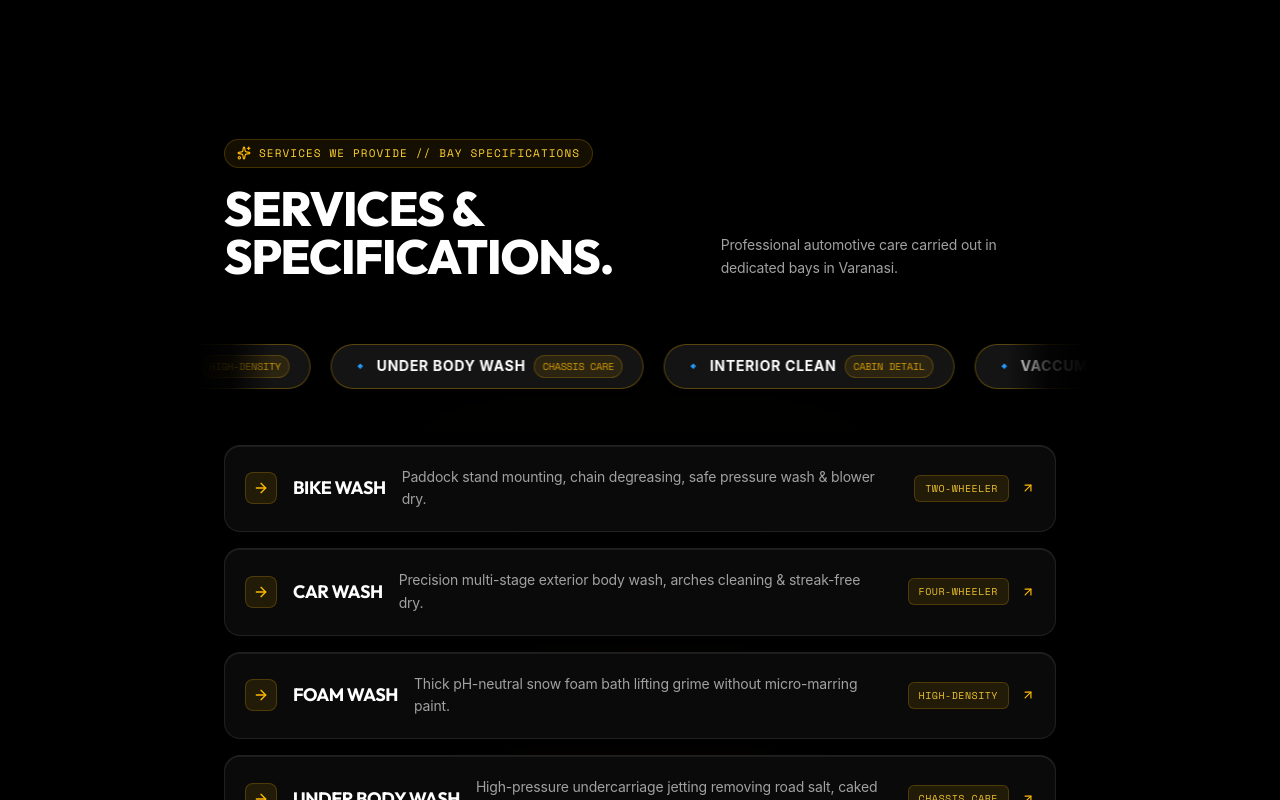
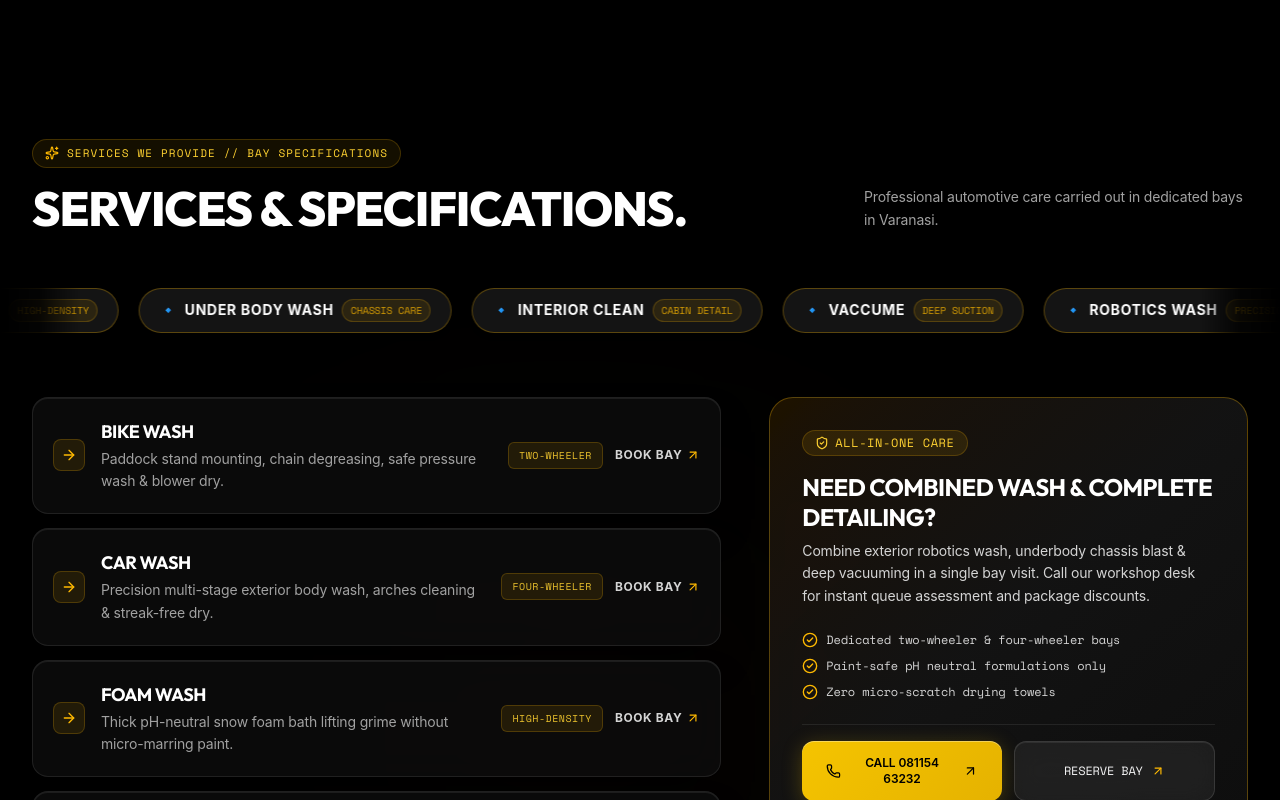
Before and after one commit to avinash345461-star/roadstar-garage, a React (Vite) app: page / in a window 1280 px wide. Shown: the part 1280-2080 px from the top of the page. Built offline with nearby package versions, Linux system fonts and the light colour scheme.

Commit message:
Position vertical services list on the left side with studio detail callout on the right

```diff
--- a/src/components/Services.jsx
+++ b/src/components/Services.jsx
@@ -1,6 +1,6 @@
 import React from 'react';
 import { motion } from 'framer-motion';
-import { Sparkles, ArrowRight, ArrowUpRight, Phone, ShieldCheck } from 'lucide-react';
+import { Sparkles, ArrowRight, ArrowUpRight, Phone, ShieldCheck, CheckCircle2 } from 'lucide-react';
 
 export default function Services({ onSelectService }) {
   const serviceList = [
@@ -16,9 +16,9 @@ export default function Services({ onSelectService }) {
   return (
     <section id="services" className="relative py-16 sm:py-24 md:py-36 bg-black border-b border-white/[0.06] overflow-hidden">
       {/* Ambient background glow */}
-      <div className="absolute top-1/2 left-1/2 -translate-x-1/2 -translate-y-1/2 w-[500px] h-[300px] bg-amber-500/[0.04] rounded-full blur-[140px] pointer-events-none"></div>
+      <div className="absolute top-1/2 left-1/4 -translate-y-1/2 w-[500px] h-[300px] bg-amber-500/[0.04] rounded-full blur-[140px] pointer-events-none"></div>
 
-      <div className="max-w-4xl mx-auto px-4 sm:px-8 relative z-10">
+      <div className="max-w-7xl mx-auto px-4 sm:px-8 relative z-10">
 
         {/* Section Header */}
         <motion.div
@@ -26,7 +26,7 @@ export default function Services({ onSelectService }) {
           whileInView={{ opacity: 1, y: 0 }}
           viewport={{ once: true, margin: '-60px' }}
           transition={{ duration: 0.7, ease: [0.16, 1, 0.3, 1] }}
-          className="mb-10 sm:mb-14 text-center sm:text-left flex flex-col sm:flex-row sm:items-end justify-between gap-4"
+          className="mb-8 sm:mb-12 text-left flex flex-col sm:flex-row sm:items-end justify-between gap-4"
         >
           <div>
             <div className="inline-flex items-center gap-2 px-3 py-1 rounded-full bg-amber-400/[0.08] border border-amber-400/20 mb-3 sm:mb-4">
@@ -39,13 +39,13 @@ export default function Services({ onSelectService }) {
               SERVICES & SPECIFICATIONS.
             </h2>
           </div>
-          <p className="text-xs sm:text-sm text-neutral-400 max-w-sm font-normal leading-relaxed">
+          <p className="text-xs sm:text-sm text-neutral-400 max-w-sm font-normal leading-relaxed text-left">
             Professional automotive care carried out in dedicated bays in Varanasi.
           </p>
         </motion.div>
 
         {/* Always Horizontal Moving Services Marquee */}
-        <div className="mb-8 sm:mb-12 relative overflow-hidden -mx-4 sm:-mx-8 px-4 sm:px-8 py-2">
+        <div className="mb-10 sm:mb-14 relative overflow-hidden -mx-4 sm:-mx-8 px-4 sm:px-8 py-2">
           {/* Edge fade gradients */}
           <div className="absolute left-0 top-0 bottom-0 w-10 sm:w-20 bg-gradient-to-r from-black via-black/80 to-transparent z-10 pointer-events-none"></div>
           <div className="absolute right-0 top-0 bottom-0 w-10 sm:w-20 bg-gradient-to-l from-black via-black/80 to-transparent z-10 pointer-events-none"></div>
@@ -78,39 +78,46 @@ export default function Services({ onSelectService }) {
           </motion.div>
         </div>
 
-        {/* Vertical Stacked List of Services */}
-        <div className="flex flex-col space-y-3 sm:space-y-4 mb-10">
+        {/* 2-Column Asymmetric Layout: Left Side List, Right Side Studio Callout */}
+        <div className="grid grid-cols-1 lg:grid-cols-12 gap-8 lg:gap-12 items-start">
+
+          {/* LEFT SIDE: Vertical Services List */}
+          <div className="lg:col-span-7 flex flex-col space-y-3 sm:space-y-3.5">
             {serviceList.map((service, index) => (
               <motion.div
                 key={service.name}
-              initial={{ opacity: 0, y: 15 }}
-              whileInView={{ opacity: 1, y: 0 }}
+                initial={{ opacity: 0, x: -20 }}
+                whileInView={{ opacity: 1, x: 0 }}
                 viewport={{ once: true, margin: '-30px' }}
-              transition={{ duration: 0.4, delay: index * 0.05, ease: [0.16, 1, 0.3, 1] }}
+                transition={{ duration: 0.4, delay: index * 0.04, ease: [0.16, 1, 0.3, 1] }}
                 whileHover={{ x: 6, borderColor: 'rgba(245, 196, 0, 0.5)' }}
                 onClick={() => onSelectService(service.name)}
-              className="glass-panel-hover rounded-xl sm:rounded-2xl p-4 sm:p-5 flex flex-col sm:flex-row sm:items-center justify-between gap-3 sm:gap-6 group cursor-pointer border border-white/[0.08] transition-all"
+                className="glass-panel-hover rounded-xl sm:rounded-2xl p-4 sm:p-5 flex flex-col sm:flex-row sm:items-center justify-between gap-3 sm:gap-5 group cursor-pointer border border-white/[0.08] text-left transition-all"
               >
-              {/* Left Column: Arrow + Title + Description */}
+                {/* Left: Arrow -> and Text */}
                 <div className="flex items-start sm:items-center gap-3 sm:gap-4 flex-1">
-                {/* Arrow Icon replacing emoji */}
                   <div className="w-8 h-8 rounded-lg bg-amber-400/10 border border-amber-400/20 flex items-center justify-center shrink-0 text-amber-400 group-hover:bg-amber-400 group-hover:text-black group-hover:translate-x-1 transition-all mt-0.5 sm:mt-0">
                     <ArrowRight className="w-4 h-4" />
                   </div>
 
-                <div className="flex flex-col sm:flex-row sm:items-center gap-1 sm:gap-4 flex-1">
-                  <h3 className="text-base sm:text-lg font-bold font-heading text-white group-hover:text-amber-300 transition-colors uppercase tracking-tight whitespace-nowrap">
+                  <div className="flex flex-col text-left">
+                    <div className="flex items-center gap-2">
+                      <h3 className="text-base sm:text-lg font-bold font-heading text-white group-hover:text-amber-300 transition-colors uppercase tracking-tight">
                         {service.name}
                       </h3>
-                  <p className="text-xs sm:text-sm text-neutral-400 group-hover:text-neutral-300 transition-colors leading-relaxed font-normal">
+                      <span className="text-[9px] font-mono uppercase tracking-wider text-amber-300/80 bg-amber-400/10 px-2 py-0.5 rounded border border-amber-400/20 sm:hidden">
+                        {service.tag}
+                      </span>
+                    </div>
+                    <p className="text-xs sm:text-sm text-neutral-400 group-hover:text-neutral-300 transition-colors leading-relaxed font-normal mt-0.5">
                       {service.desc}
                     </p>
                   </div>
                 </div>
 
-              {/* Right Column: Tag & Book Action */}
+                {/* Right: Tag & Book Action */}
                 <div className="flex items-center justify-between sm:justify-end gap-3 shrink-0 pt-2 sm:pt-0 border-t sm:border-t-0 border-white/[0.06]">
-                <span className="text-[9px] sm:text-[10px] font-mono uppercase tracking-wider text-amber-300/90 bg-amber-400/10 px-2.5 py-1 rounded-md border border-amber-400/20">
+                  <span className="hidden sm:inline-block text-[9px] sm:text-[10px] font-mono uppercase tracking-wider text-amber-300/90 bg-amber-400/10 px-2.5 py-1 rounded-md border border-amber-400/20">
                     {service.tag}
                   </span>
 
@@ -121,7 +128,7 @@ export default function Services({ onSelectService }) {
                     }}
                     className="flex items-center gap-1 text-xs font-bold uppercase tracking-wider text-neutral-300 group-hover:text-amber-400 transition-colors cursor-pointer"
                   >
-                  <span className="hidden xs:inline">BOOK BAY</span>
+                    <span>BOOK BAY</span>
                     <ArrowUpRight className="w-3.5 h-3.5 text-amber-400 group-hover:translate-x-0.5 group-hover:-translate-y-0.5 transition-transform" />
                   </button>
                 </div>
@@ -129,36 +136,68 @@ export default function Services({ onSelectService }) {
             ))}
           </div>
 
-        {/* Quick Custom Combination Card */}
+          {/* RIGHT SIDE: Studio Details & Quick Combination Card */}
+          <div className="lg:col-span-5 flex flex-col space-y-5 lg:sticky lg:top-24">
+
+            {/* Custom Combination Card */}
             <motion.div
               initial={{ opacity: 0, y: 20 }}
               whileInView={{ opacity: 1, y: 0 }}
               viewport={{ once: true, margin: '-40px' }}
               transition={{ duration: 0.6 }}
-          className="rounded-2xl p-5 sm:p-7 bg-gradient-to-r from-amber-500/[0.12] via-neutral-900/80 to-neutral-900/60 border border-amber-400/30 backdrop-blur-xl flex flex-col sm:flex-row sm:items-center justify-between gap-4"
+              className="rounded-2xl sm:rounded-3xl p-6 sm:p-8 bg-gradient-to-br from-amber-500/[0.12] via-neutral-900/80 to-neutral-900/60 border border-amber-400/30 backdrop-blur-xl flex flex-col justify-between text-left"
             >
               <div>
-            <div className="inline-flex items-center gap-1.5 px-2.5 py-0.5 rounded-full bg-amber-400/10 border border-amber-400/20 text-amber-300 text-[10px] font-mono uppercase tracking-wider mb-2">
-              <ShieldCheck className="w-3 h-3" />
-              <span>CUSTOM SERVICE PACKAGE</span>
+                <div className="inline-flex items-center gap-1.5 px-3 py-1 rounded-full bg-amber-400/10 border border-amber-400/20 text-amber-300 text-[10px] sm:text-xs font-mono uppercase tracking-wider mb-4">
+                  <ShieldCheck className="w-3.5 h-3.5" />
+                  <span>ALL-IN-ONE CARE</span>
                 </div>
-            <h4 className="text-base sm:text-lg font-bold font-heading uppercase text-white mb-1">
+                <h4 className="text-xl sm:text-2xl font-bold font-heading uppercase text-white mb-2 leading-tight">
                   NEED COMBINED WASH & COMPLETE DETAILING?
                 </h4>
-            <p className="text-xs sm:text-sm text-neutral-300 font-normal">
-              Direct desk assistance for exterior wash, underbody chassis blast & cabin vacuum packages.
+                <p className="text-xs sm:text-sm text-neutral-300 font-normal leading-relaxed mb-6">
+                  Combine exterior robotics wash, underbody chassis blast & deep vacuuming in a single bay visit. Call our workshop desk for instant queue assessment and package discounts.
                 </p>
+
+                <div className="space-y-2.5 mb-6 text-xs font-mono text-neutral-300">
+                  <div className="flex items-center gap-2">
+                    <CheckCircle2 className="w-4 h-4 text-amber-400 shrink-0" />
+                    <span>Dedicated two-wheeler & four-wheeler bays</span>
+                  </div>
+                  <div className="flex items-center gap-2">
+                    <CheckCircle2 className="w-4 h-4 text-amber-400 shrink-0" />
+                    <span>Paint-safe pH neutral formulations only</span>
+                  </div>
+                  <div className="flex items-center gap-2">
+                    <CheckCircle2 className="w-4 h-4 text-amber-400 shrink-0" />
+                    <span>Zero micro-scratch drying towels</span>
+                  </div>
+                </div>
               </div>
 
+              <div className="pt-4 border-t border-white/[0.08] flex flex-col sm:flex-row gap-3">
                 <a
                   href="tel:08115463232"
-            className="btn-luxury-primary py-3 px-5 text-xs font-bold flex items-center justify-center gap-2 cursor-pointer shadow-lg shadow-amber-500/10 shrink-0 text-center"
+                  className="btn-luxury-primary py-3.5 px-6 text-xs font-bold flex items-center justify-center gap-2 cursor-pointer shadow-lg shadow-amber-500/10 text-center flex-1"
                 >
-            <Phone className="w-3.5 h-3.5" />
+                  <Phone className="w-4 h-4" />
                   <span>CALL 081154 63232</span>
-            <ArrowUpRight className="w-3.5 h-3.5" />
+                  <ArrowUpRight className="w-4 h-4" />
                 </a>
+
+                <button
+                  onClick={() => onSelectService('Custom Package')}
+                  className="btn-luxury-glass py-3.5 px-6 text-xs font-mono flex items-center justify-center gap-2 text-center flex-1"
+                >
+                  <span>RESERVE BAY</span>
+                  <ArrowUpRight className="w-3.5 h-3.5 text-amber-400" />
+                </button>
+              </div>
             </motion.div>
+
+          </div>
+
+        </div>
 
       </div>
     </section>
```
Lines whose indentation alone changed are shown as unchanged.
